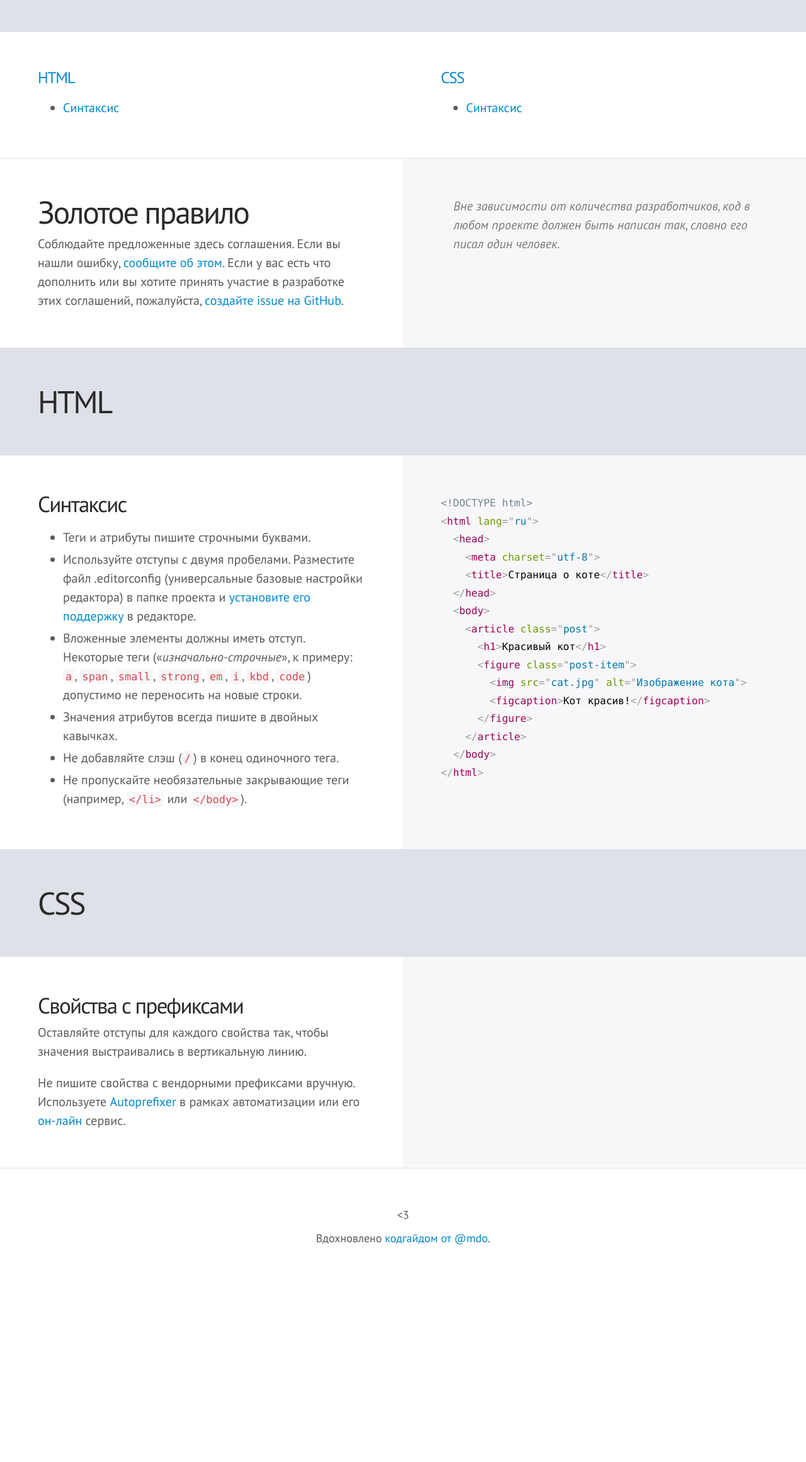
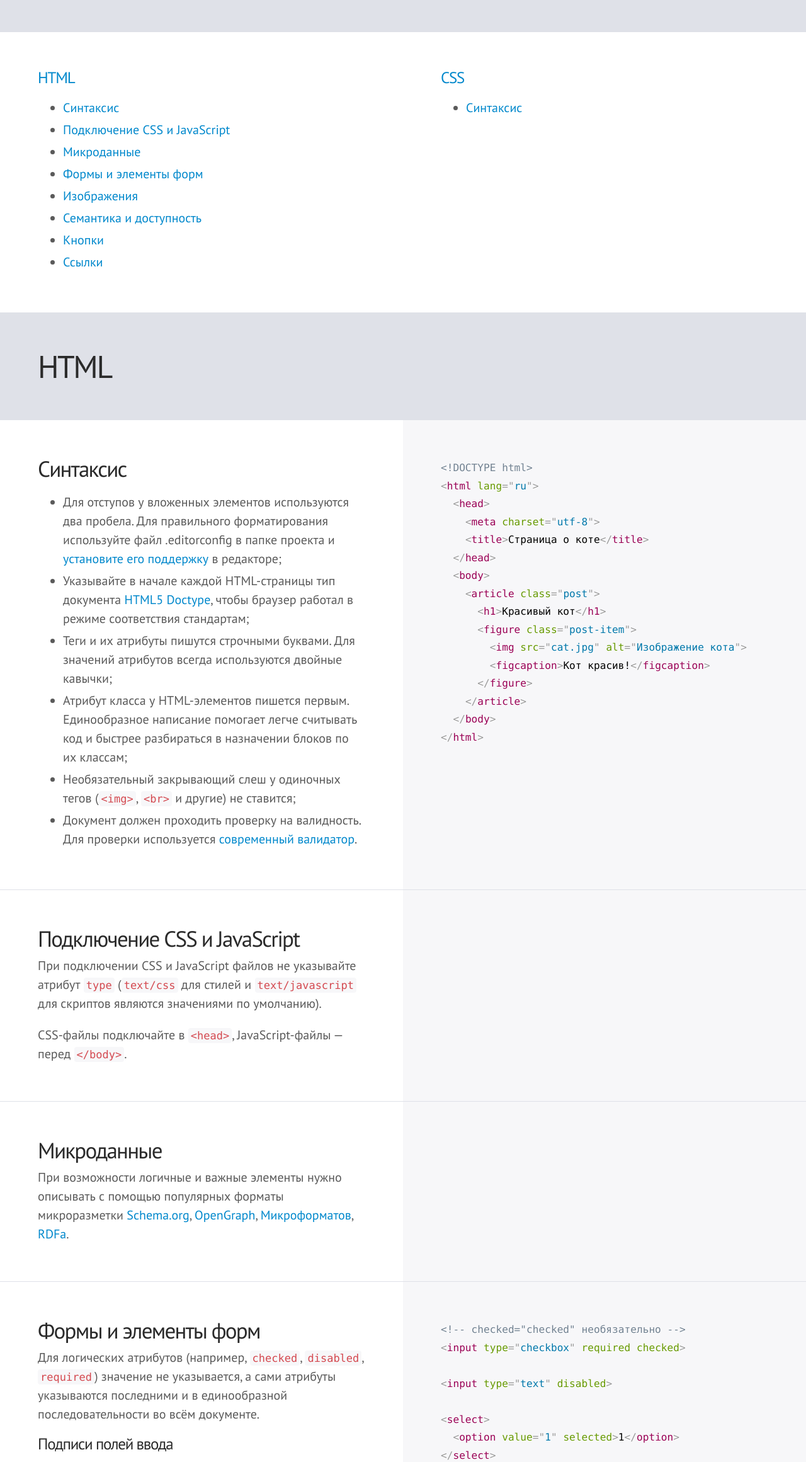
Before and after one commit to sglazov/code-guide, a plain HTML site: page index.html in a window 1280 px wide. Shown: the part 473-2794 px from the top of the page at 63% size. Before the commit the page ends 2522 px from the top, so only its background shows below. Drawn offline with Linux system fonts and the light colour scheme; a web font is replaced by a local one.

Commit message:
добаивл несколько разделов, добавил примеров

```diff
--- a/index.html
+++ b/index.html
@@ -29,6 +29,13 @@
             <h4><a href="#html">HTML</a></h4>
             <ul>
                <li><a href="#html-syntax">Синтаксис</a></li>
+               <li><a href="#html-style-script">Подключение CSS и JavaScript</a></li>
+               <li><a href="#html-microdata">Микроданные</a></li>
+               <li><a href="#html-forms">Формы и элементы форм</a></li>
+               <li><a href="#html-img">Изображения</a></li>
+               <li><a href="#html-img">Семантика и доступность</a></li>
+               <li><a href="#html-img">Кнопки</a></li>
+               <li><a href="#html-img">Ссылки</a></li>
             </ul>
          </div>
          <div class="col">
@@ -36,18 +43,6 @@
             <ul>
                <li><a href="#css-syntax">Синтаксис</a></li>
             </ul>
-         </div>
-      </div>
-
-      <div class="section" id="golden-rule">
-         <div class="col">
-            <h2>Золотое правило</h2>
-            <p>Соблюдайте предложенные здесь соглашения. Если вы нашли ошибку, <a href="https://github.com/4enki/code-guide/issues/new">сообщите об этом</a>. Если у вас есть что дополнить или вы хотите принять участие в разработке этих соглашений, пожалуйста, <a href="https://github.com/4enki/code-guide/issues/new">создайте issue на GitHub</a>.</p>
-         </div>
-         <div class="col">
-            <blockquote>
-               <p>Вне зависимости от количества разработчиков, код в любом проекте должен быть написан так, словно его писал один человек.</p>
-            </blockquote>
          </div>
       </div>
 
@@ -59,12 +54,12 @@
          <div class="col">
             <h3>Синтаксис</h3>
             <ul>
-               <li>Теги и атрибуты пишите строчными буквами.</li>
-               <li>Используйте отступы с двумя пробелами. Разместите файл .editorconfig (универсальные базовые настройки редактора) в папке проекта и <a href="http://editorconfig.org/#download">установите его поддержку</a> в редакторе.</li>
-               <li>Вложенные элементы должны иметь отступ. Некоторые теги («<dfn title="Сейчас нет разделения на блочные и строчные теги, поэтому термин взят в кавычки.">изначально-строчные</dfn>», к примеру: <code>a</code>, <code>span</code>, <code>small</code>, <code>strong</code>, <code>em</code>, <code>i</code>, <code>kbd</code>, <code>code</code>) допустимо не переносить на новые строки.</li>
-               <li>Значения атрибутов всегда пишите в двойных кавычках.</li>
-               <li>Не добавляйте слэш (<code>/</code>) в конец одиночного тега.</li>
-               <li>Не пропускайте необязательные закрывающие теги (например, <code>&lt;/li&gt;</code> или <code>&lt;/body&gt;</code>).</li>
+               <li>Для отступов у вложенных элементов используются два пробела. Для правильного форматирования используйте файл .editorconfig в папке проекта и <a href="http://editorconfig.org/#download" target="_blank">установите его поддержку</a> в редакторе;</li>
+               <li>Указывайте в начале каждой HTML-страницы тип документа <a href="https://developer.mozilla.org/en-US/docs/Web/Guide/HTML/HTML5/Introduction_to_HTML5" target="_blank">HTML5 Doctype</a>, чтобы браузер работал в режиме соответствия стандартам;</li>
+               <li>Теги и их атрибуты пишутся строчными буквами. Для значений атрибутов всегда используются двойные кавычки;</li>
+               <li>Атрибут класса у HTML-элементов пишется первым. Единообразное написание помогает легче считывать код и быстрее разбираться в назначении блоков по их классам;</li>
+               <li>Необязательный закрывающий слеш у&nbsp;одиночных тегов (<code>&lt;img&gt;</code>, <code>&lt;br&gt;</code> и&nbsp;другие) не&nbsp;ставится;</li>
+               <li>Документ должен проходить проверку на валидность. Для проверки используется <a href="http://validator.w3.org/nu/" target="_blank">современный валидатор</a>.</li>
             </ul>
          </div>
          <div class="col">
@@ -84,6 +79,70 @@
     &lt;/article&gt;
   &lt;/body&gt;
 &lt;/html&gt;</code></pre>
+         </div>
+      </div>
+
+      <div class="section" id="html-style-script">
+         <div class="col">
+            <h3>Подключение CSS и JavaScript</h3>
+            <p>При подключении CSS и JavaScript файлов не указывайте атрибут <code>type</code> (<code>text/css</code> для стилей и <code>text/javascript</code> для скриптов являются значениями по умолчанию).</p>
+            <p>CSS-файлы подключайте в <code>&lt;head&gt;</code>, JavaScript-файлы — перед <code>&lt;/body&gt;</code>.</p>
+         </div>
+         <div class="col">
+            <pre><code class="language-markup"></code></pre>
+         </div>
+      </div>
+
+      <div class="section" id="html-microdata">
+         <div class="col">
+            <h3>Микроданные</h3>
+            <p>При возможности логичные и важные элементы нужно описывать с помощью популярных форматы микроразметки <a href="http://schema.org/docs/documents.html" target="_blank">Schema.org</a>, <a href="http://ogp.me/" target="_blank">OpenGraph</a>, <a href="https://yandex.ru/support/webmaster/microformats/what-is-microformat.xml" target="_blank">Микроформатов</a>, <a href="https://www.w3.org/TR/rdfa-core/" target="_blank">RDFa</a>.</p>
+         </div>
+         <div class="col">
+            <pre><code class="language-markup"></code></pre>
+         </div>
+      </div>
+
+      <div class="section" id="html-forms">
+         <div class="col">
+            <h3>Формы и элементы форм</h3>
+            <p>Для логических атрибутов (например, <code>checked</code>, <code>disabled</code>, <code>required</code>) значение не&nbsp;указывается, а&nbsp;сами атрибуты указываются последними и&nbsp;в&nbsp;единообразной последовательности во&nbsp;всём документе.</p>
+            <h4>Подписи полей ввода</h4>
+            <p>Для улучшения взаимодействия пользователя с&nbsp;элементами форм, при нажатии на&nbsp;подпись поля, оно должно активироваться. Для этого элемент формы связывается с&nbsp;его описанием с&nbsp;помощью идентификатора и&nbsp;атрибута <code>for</code> тега <code>&lt;label&gt;</code>.</p>
+         </div>
+         <div class="col">
+            <pre><code class="language-markup">&lt;!-- checked="checked" необязательно --&gt;
+&lt;input type="checkbox" required checked&gt;
+
+&lt;input type="text" disabled&gt;
+
+&lt;select&gt;
+  &lt;option value="1" selected>1&lt;/option&gt;
+&lt;/select&gt;</code></pre>
+            <pre><code class="language-markup">&lt;!-- Хорошо: элемент формы radio связан с подписью через идентификатор --&gt;
+&lt;input type="radio" id="choose"&gt;
+&lt;label for="choose"&gt;Радио кнопка&lt;/label&gt;
+
+&lt;!-- Хорошо: элемент формы radio и подпись обёрнуты в label --&gt;
+&lt;label&gt;
+  &lt;input type="radio"&gt; Радио кнопка
+&lt;/label&gt;
+
+&lt;!-- Плохо: подпись не связана с элементом формы --&gt;
+&lt;input type="radio" id="choose"&gt; Радио кнопка</code></pre>
+         </div>
+      </div>
+
+      <div class="section" id="html-img">
+         <div class="col">
+            <h3>Изображения</h3>
+            <p>Изображениям <code>&lt;img&gt;</code> должны быть явно заданы с&nbsp;помощью атрибута размеры в&nbsp;пикселях. В&nbsp;случае пикселей размерность не&nbsp;нужна.</p>
+         </div>
+         <div class="col">
+            <pre><code class="language-markup">&lt;!-- Хорошо: размеры картинке заданы --&gt;
+&lt;div class="logo-area"&gt;
+  &lt;img src="logo.png" alt="" width="297" height="153"&gt;
+&lt;/div&gt;</code></pre>
          </div>
       </div>
 
```
Also changed, not shown: 1 other file.
